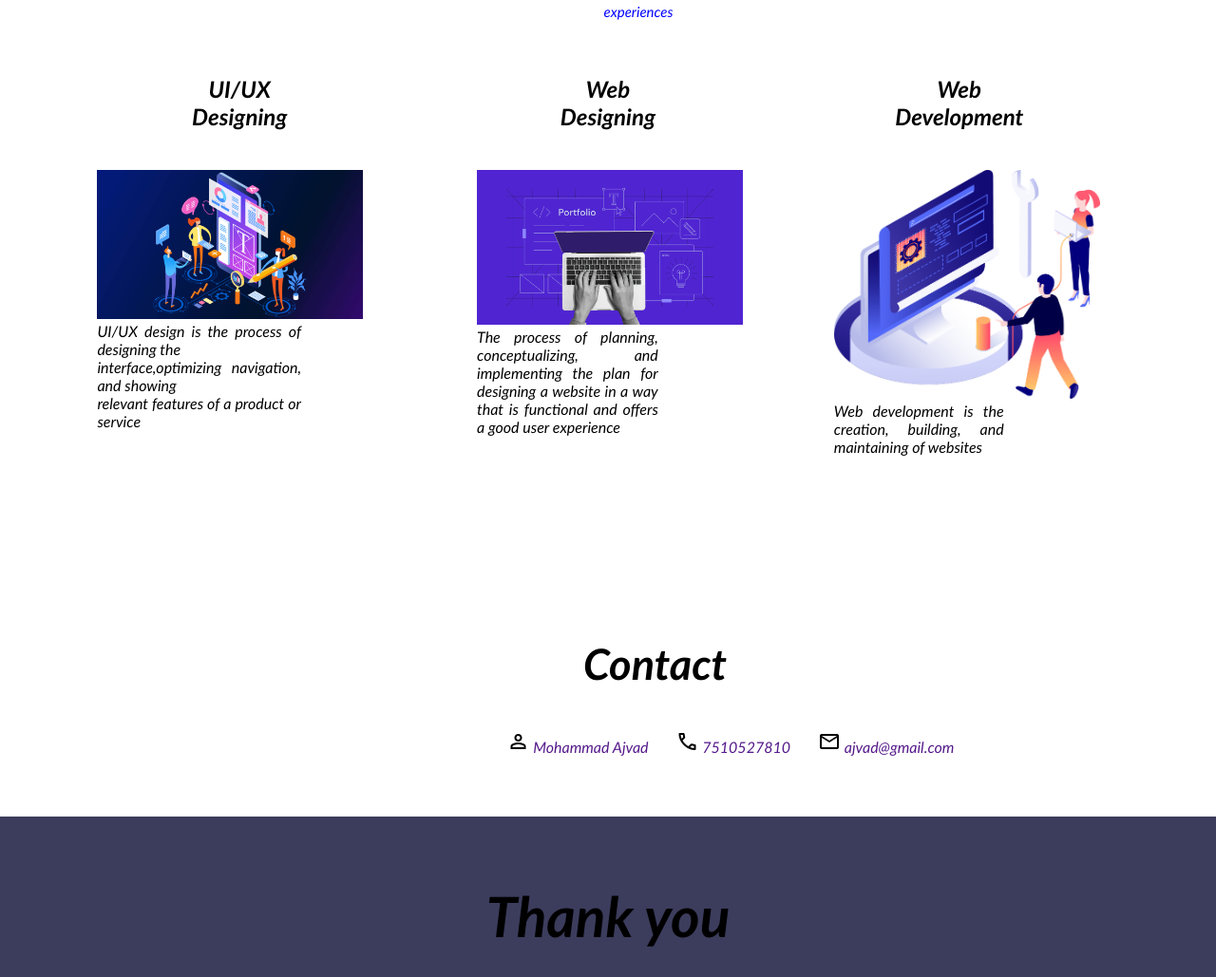
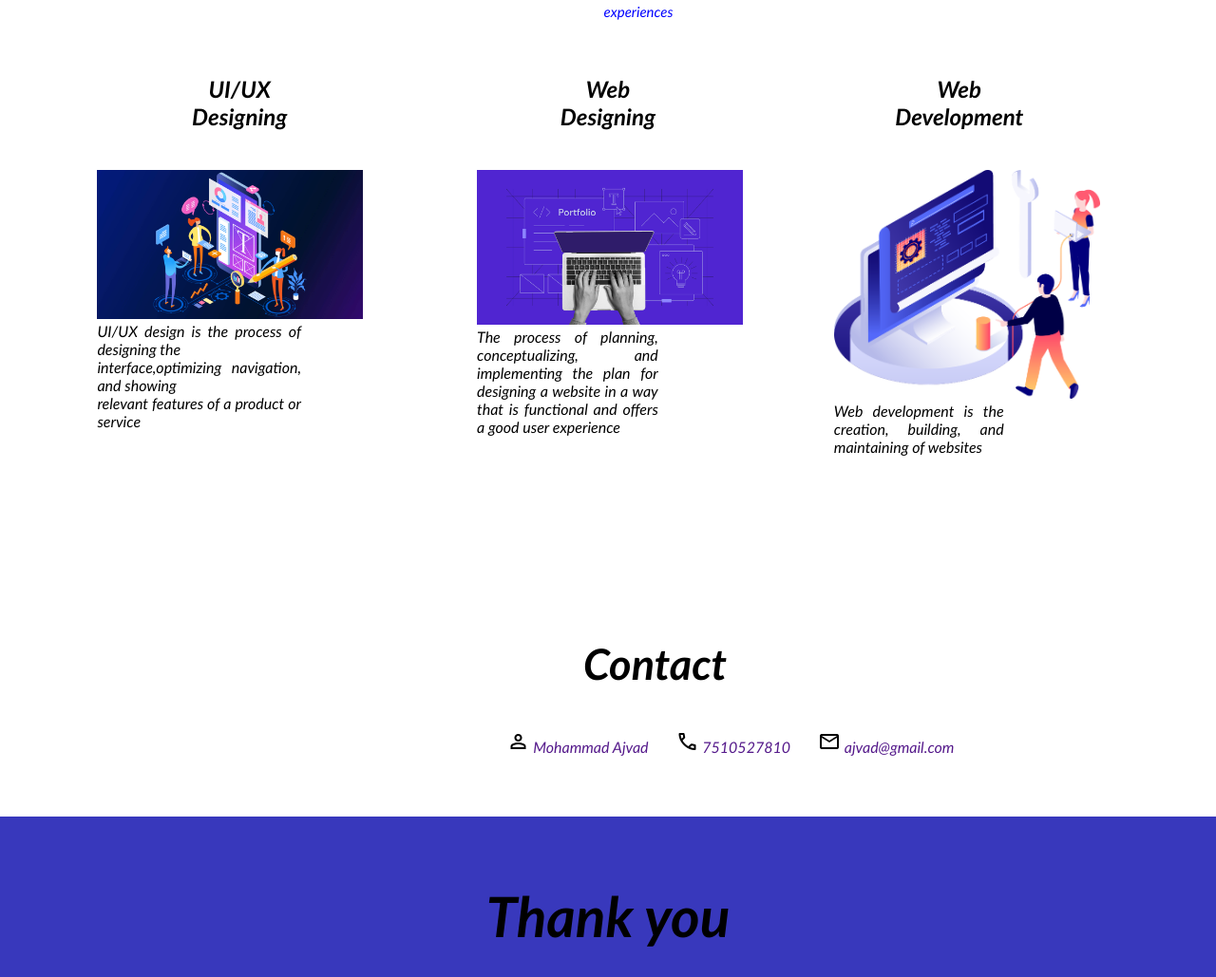
Before and after one commit to ajvad123/my_portfolio, a plain HTML site: page index.html in a window 1280 px wide. Shown: the part 1182-2211 px from the top of the page at 95% size. Drawn offline with nearby package versions, Linux system fonts and the light colour scheme.

Commit message:
Update index.css

```diff
--- a/index.css
+++ b/index.css
@@ -252,7 +252,7 @@ html {
     height: 100px;
     margin-top: 5%;
     text-align: center;
-    background-color: rgb(60,60,93);
+    background-color: rgb(56, 56, 188);
     padding-top: 69px;
     font-size: 50px;
 }
```
